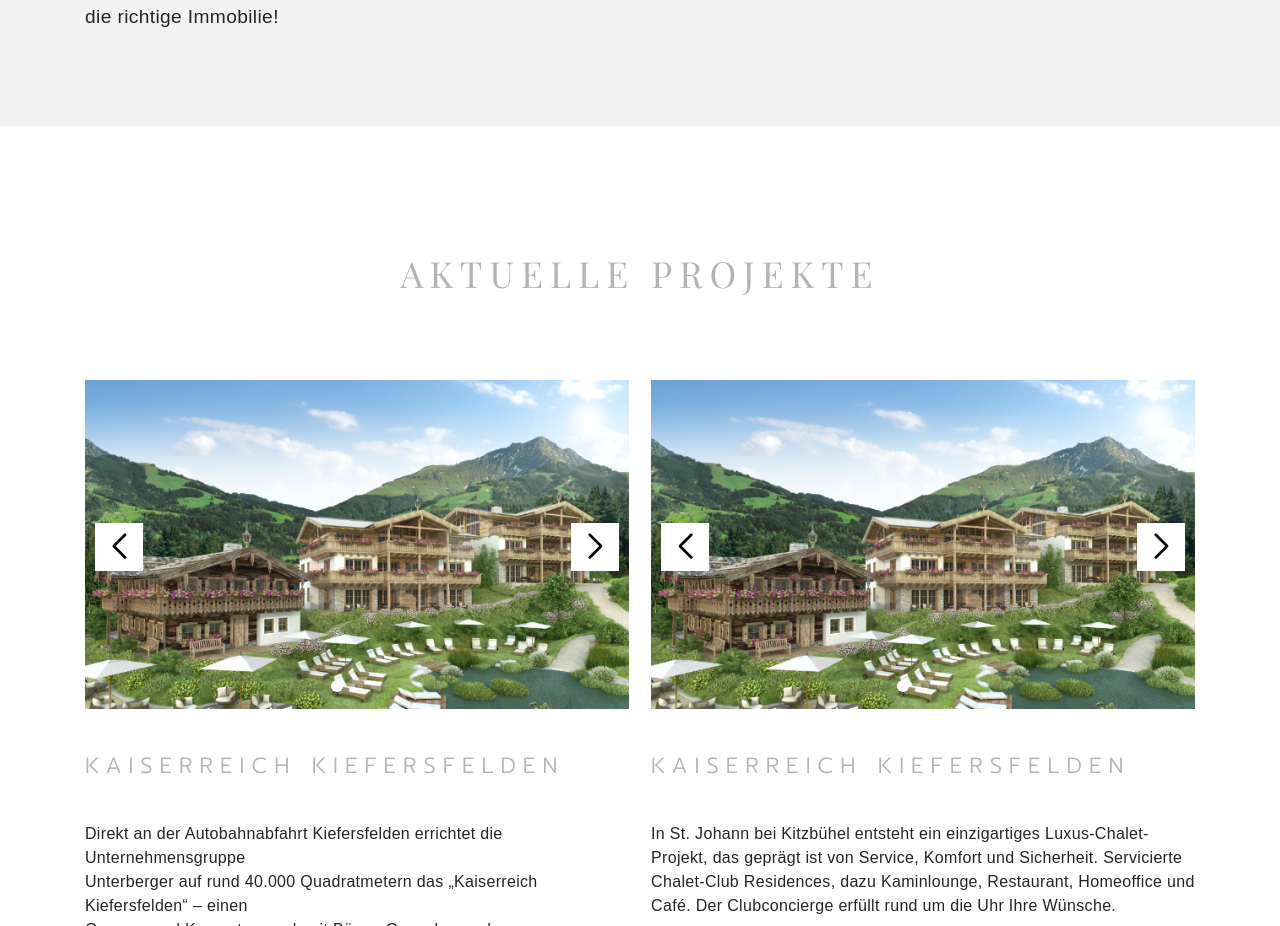
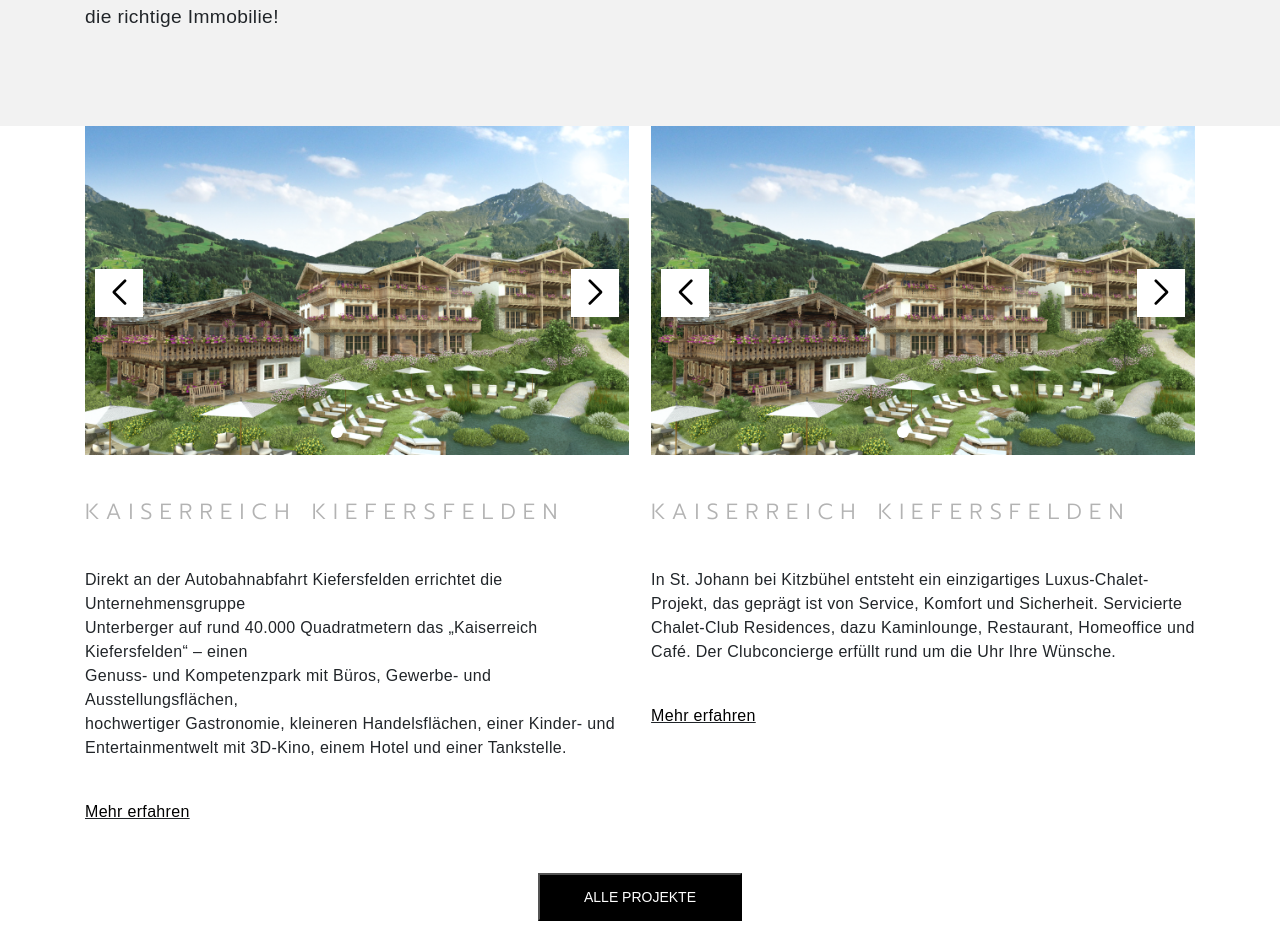
Before and after one commit to sfdrk/Unterberger, a plain HTML site: page index.html in a window 1280 px wide. Shown: the part 1040-1966 px from the top of the page. Drawn offline with nearby package versions, Linux system fonts and the light colour scheme; a web font is replaced by a local one.

Commit message:
Update index.html

```diff
--- a/index.html
+++ b/index.html
@@ -225,7 +225,7 @@
         <!----ome gallery-->
         <div id="actulle-projekte-gallery">
             <div class="container">
-                <div class="home-gallery-heading text-center">Aktuelle Projekte</div>
+<!--                 <div class="home-gallery-heading text-center">Aktuelle Projekte</div> -->
                 <div class="project-gallery-container">
                     <div class="grid">
                         <div class="swiper-container">
```
